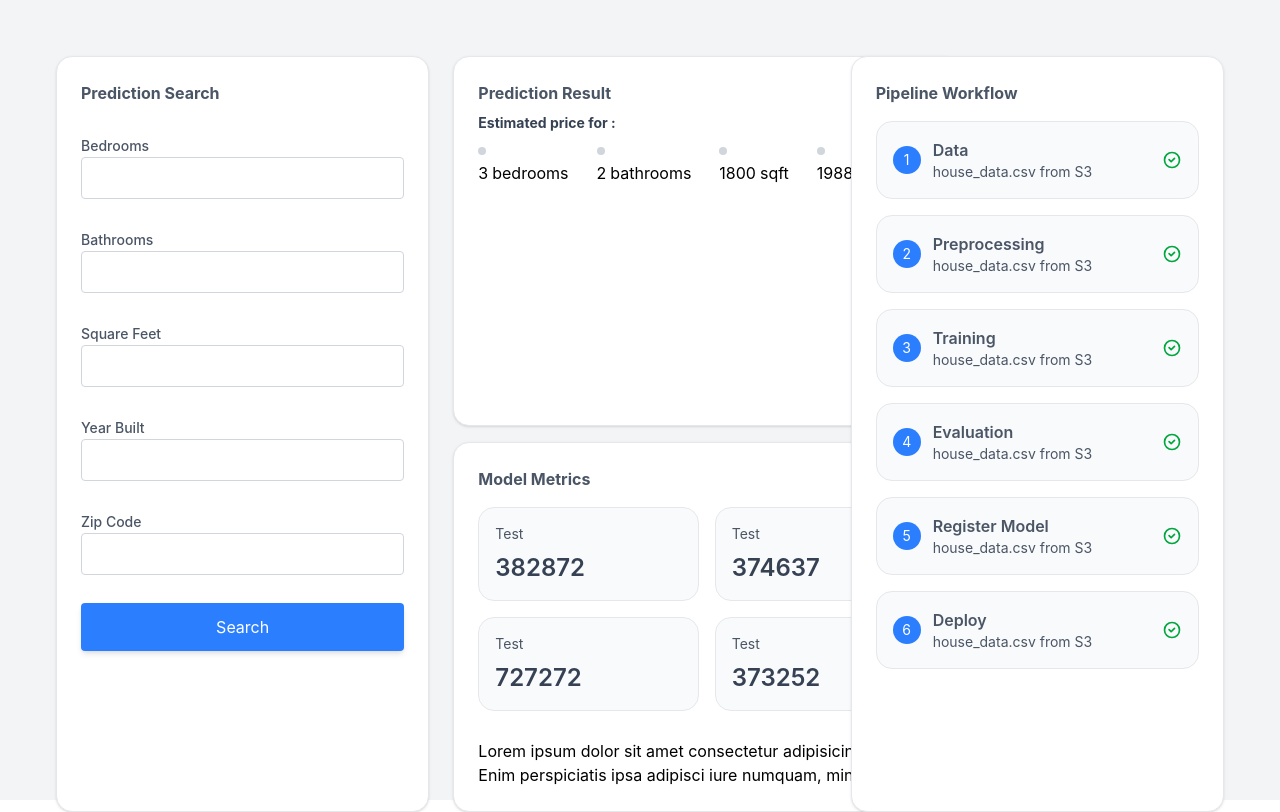
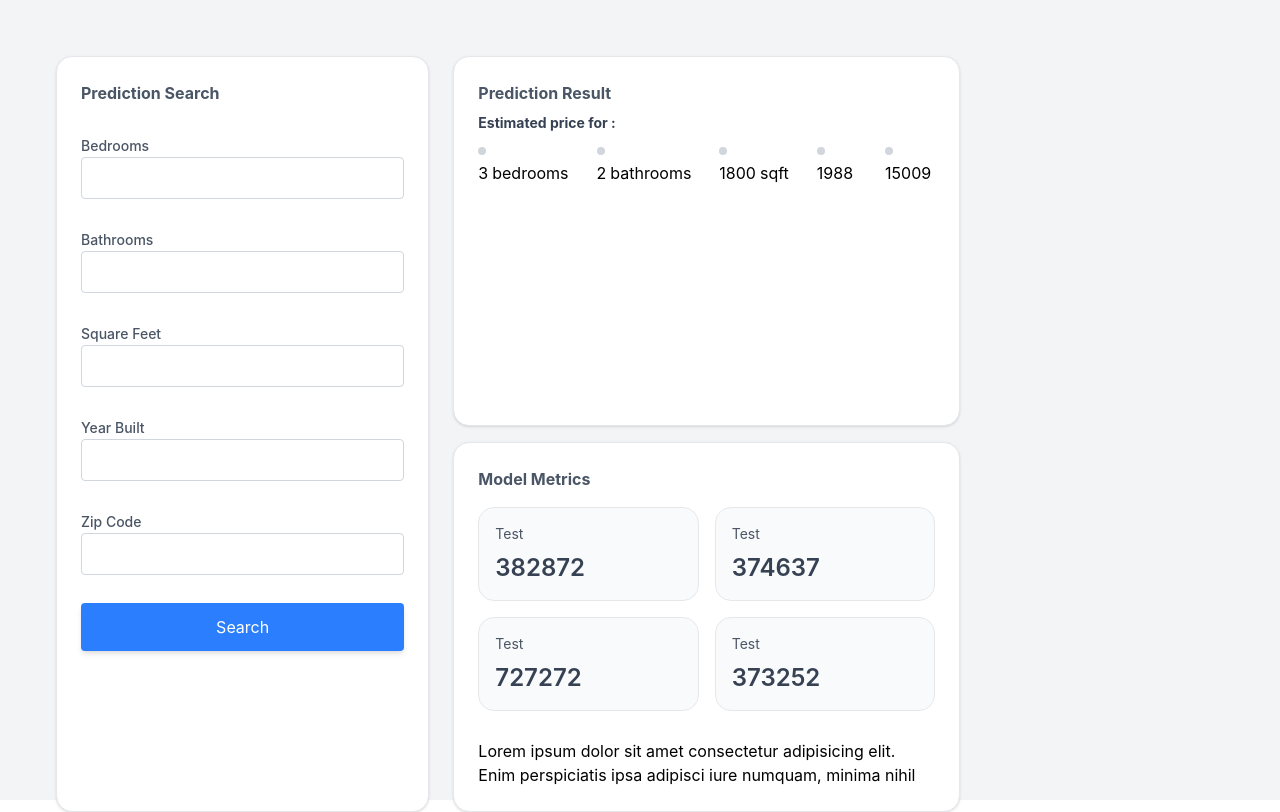
Before and after one commit to eobcre/ml-house-price, a React (Vite) app in the folder frontend/: page / in a window 1280 px wide. Built offline with nearby package versions, Linux system fonts and the light colour scheme.

Commit message:
refactor: remove PipeLineWorkflow component

```diff
--- a/frontend/src/App.tsx
+++ b/frontend/src/App.tsx
@@ -1,7 +1,6 @@
 import PredictionInput from "./sections/PredictionInput";
 import PredictionResult from "./sections/PredictionResult";
 import ModelMetrics from "./sections/ModelMetrics";
-import PipelineWorkflow from "./sections/PipelineWorkflow";
 
 const App = () => {
   // test with dummy payload
@@ -46,9 +45,6 @@ const App = () => {
           <ModelMetrics title="Model Metrics" />
         </section>
       </div>
-      <section className="bg-white border border-gray-200 rounded-2xl shadow-sm p-6 h-full lg:col-span-1">
-        <PipelineWorkflow title="Pipeline Workflow" />
-      </section>
     </div>
   );
 };
```
